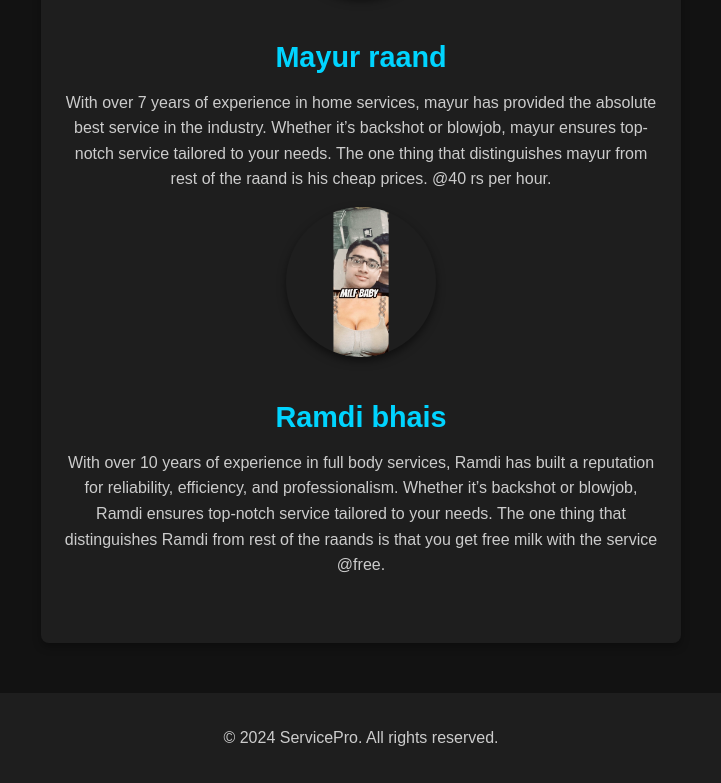
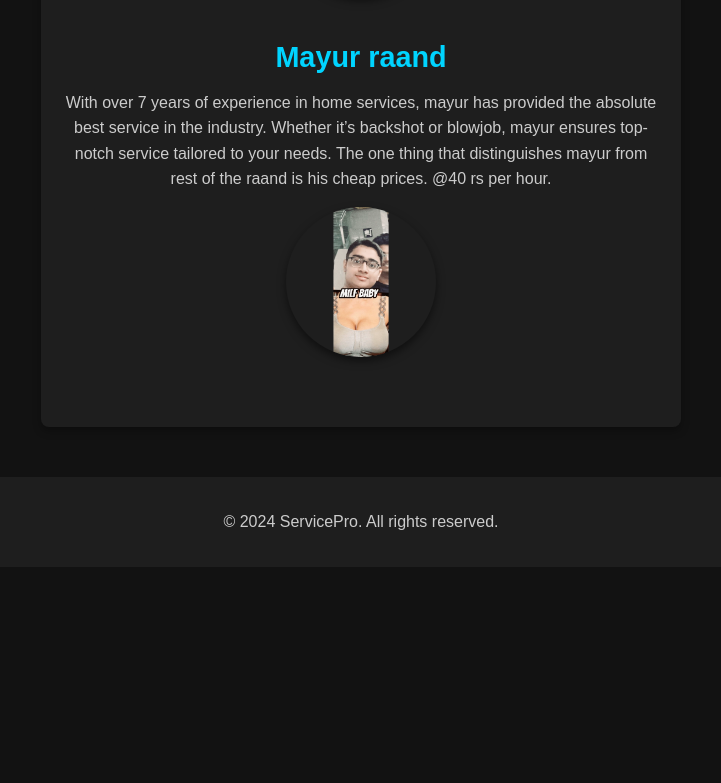
Before and after one commit to kanishk-8/dummy-website, a plain HTML site: page about.html in a window 1280 px wide. Shown: the part 720-1503 px from the top of the page, without its empty margins (279-1000 px from the left). After the commit the page ends 1287 px from the top, so only its background shows below. Drawn offline with Linux system fonts and the light colour scheme.

Commit message:
Update about.html

```diff
--- a/about.html
+++ b/about.html
@@ -54,14 +54,14 @@
           class="profile-img"
         />
         <div class="about-content">
-          <h2>Ramdi bhais</h2>
+<!--           <h2>Ramdi bhais</h2>
           <p>
             With over 10 years of experience in full body services, Ramdi has
             built a reputation for reliability, efficiency, and professionalism.
             Whether it’s backshot or blowjob, Ramdi ensures top-notch service
             tailored to your needs. The one thing that distinguishes Ramdi from
             rest of the raands is that you get free milk with the service @free.
-          </p>
+          </p> -->
         </div>
       </div>
     </main>
```
